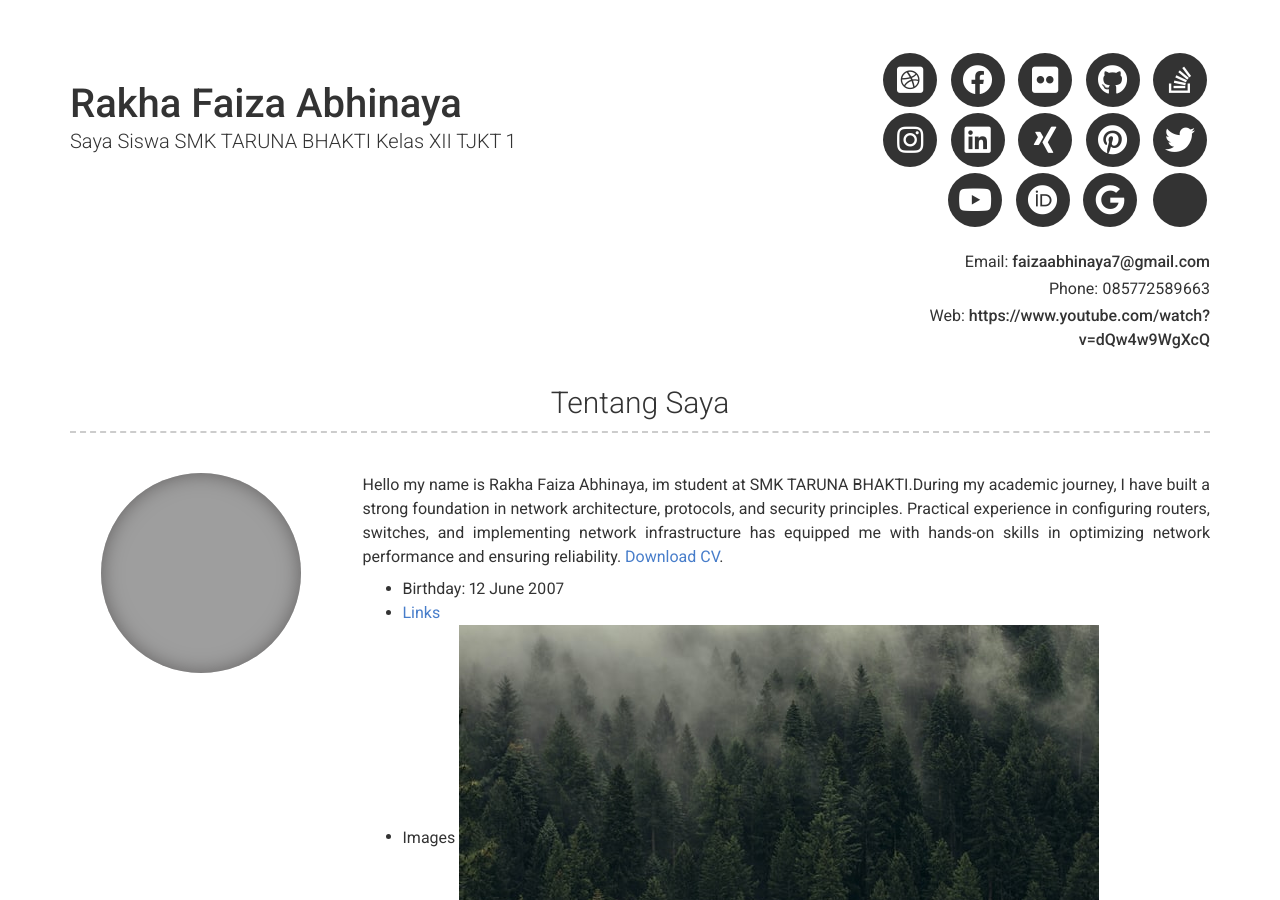
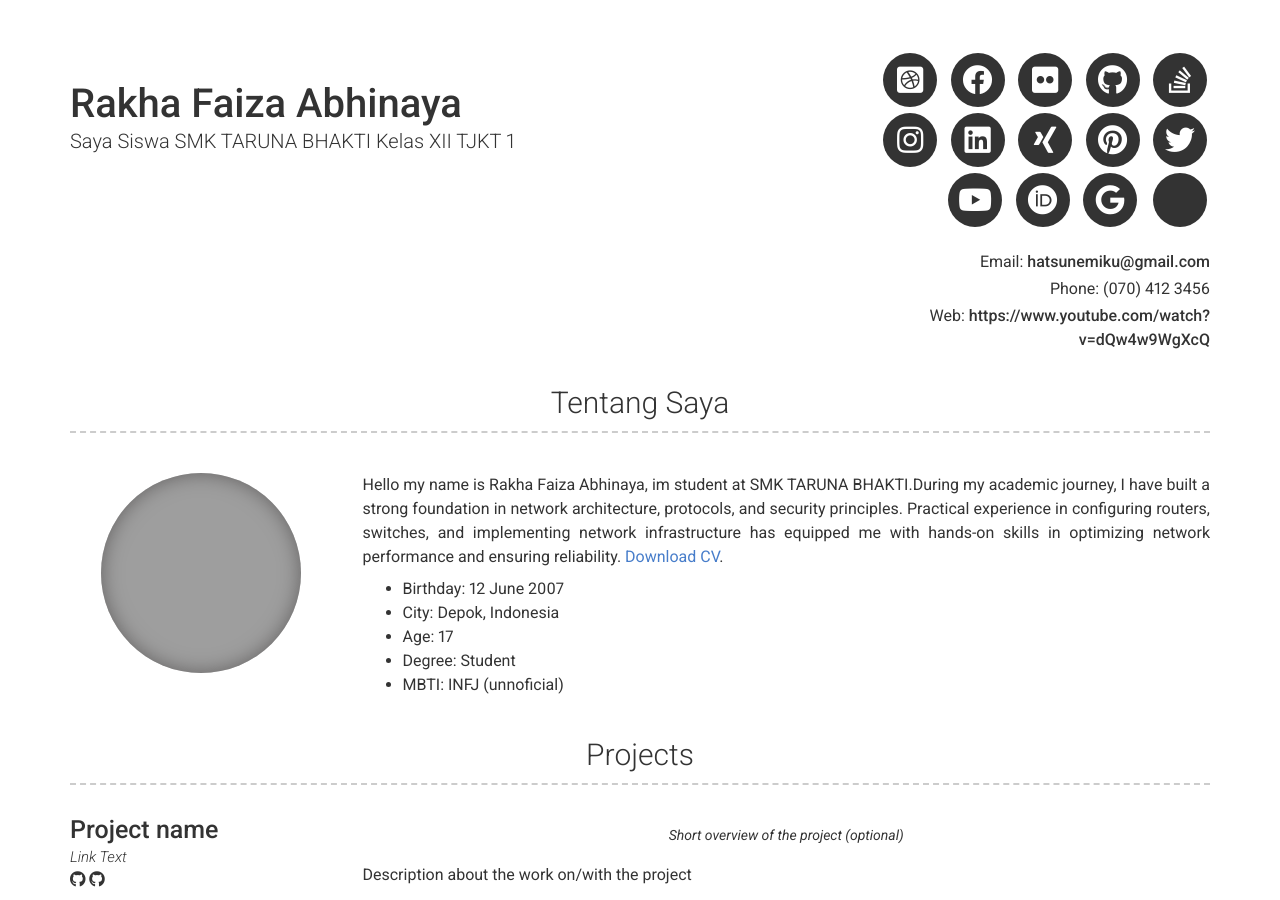
Before and after one commit to justfazrakh/websitecv, a Jekyll site: the page built from index.md, in a window 1280 px wide and 900 px high. Built offline with Jekyll 4.4.1, drawn with Linux system fonts in a browser that asks for light colours; nearby versions of some CDN libraries; some of the changed text lies outside the part shown; grey boxes are pictures that could not be loaded.

Commit message:
Update _config.yml

```diff
--- a/_config.yml
+++ b/_config.yml
@@ -8,9 +8,9 @@ version: 2
 # Personal info
 name: Rakha Faiza Abhinaya
 title: Saya Siswa SMK TARUNA BHAKTI Kelas XII TJKT 1
-email: faizaabhinaya7@gmail.com
+email: hatsunemiku@gmail.com
 # email_title: Email (Email title override)
-phone: 085772589663
+phone: (070) 412 3456
 # phone_title: Phone (Phone title override)
 website: https://www.youtube.com/watch?v=dQw4w9WgXcQ
 # website_title: Web (Website title override)
@@ -55,8 +55,10 @@ about_content: | # this will include new lines to allow paragraphs
  Hello my name is Rakha Faiza Abhinaya, im student at SMK TARUNA BHAKTI.During my academic journey, I have built a strong foundation in network architecture, protocols, and security principles. Practical experience in configuring routers, switches, and implementing network infrastructure has equipped me with hands-on skills in optimizing network performance and ensuring reliability. [Download CV](https://dav-port-alpha.vercel.app/files/Resume-Template.pdf).
 
     - Birthday: 12 June 2007
-    - <a href="google.com">Links</a>
-    - Images ![alt text](/images/landscape-trees.jpg "Trees")
+    - City: Depok, Indonesia
+    - Age: 17
+    - Degree: Student
+    - MBTI: INFJ (unnoficial)
 
 content:
   - title: Projects # Title for the section
```
